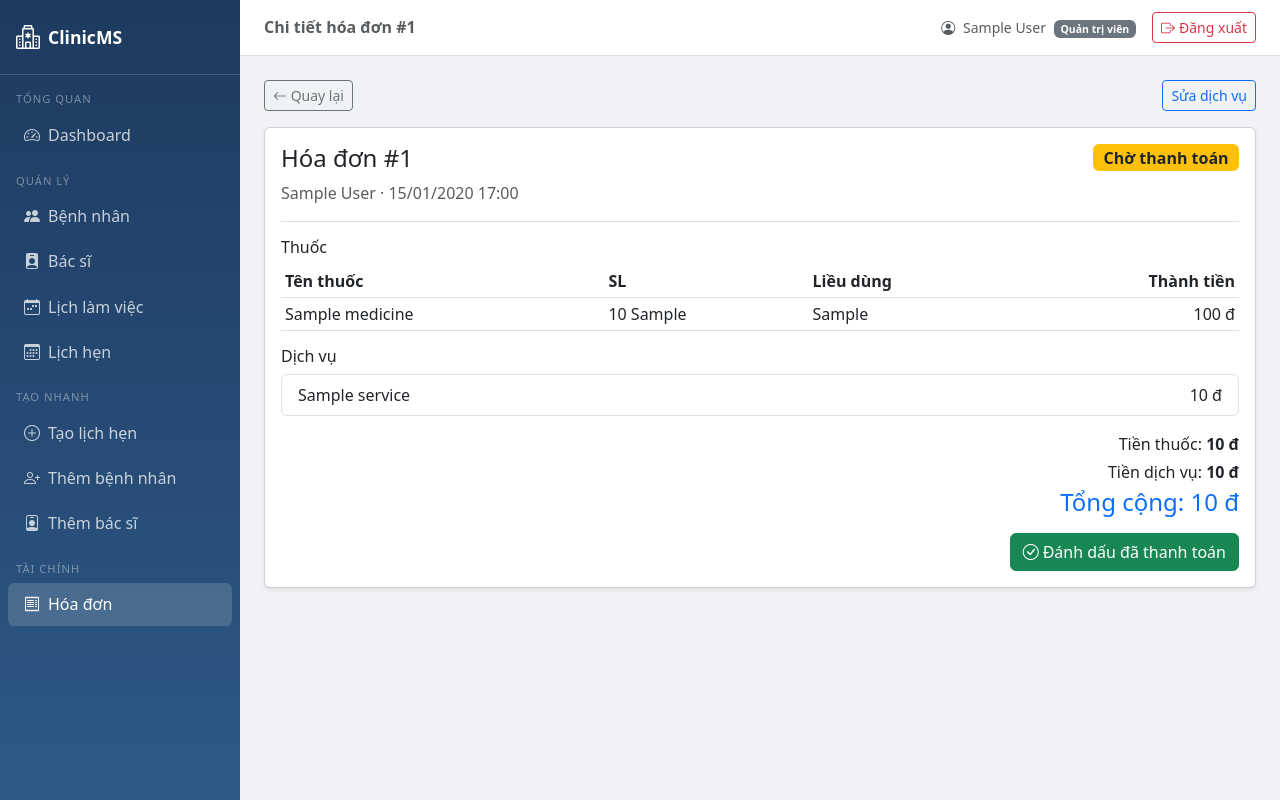
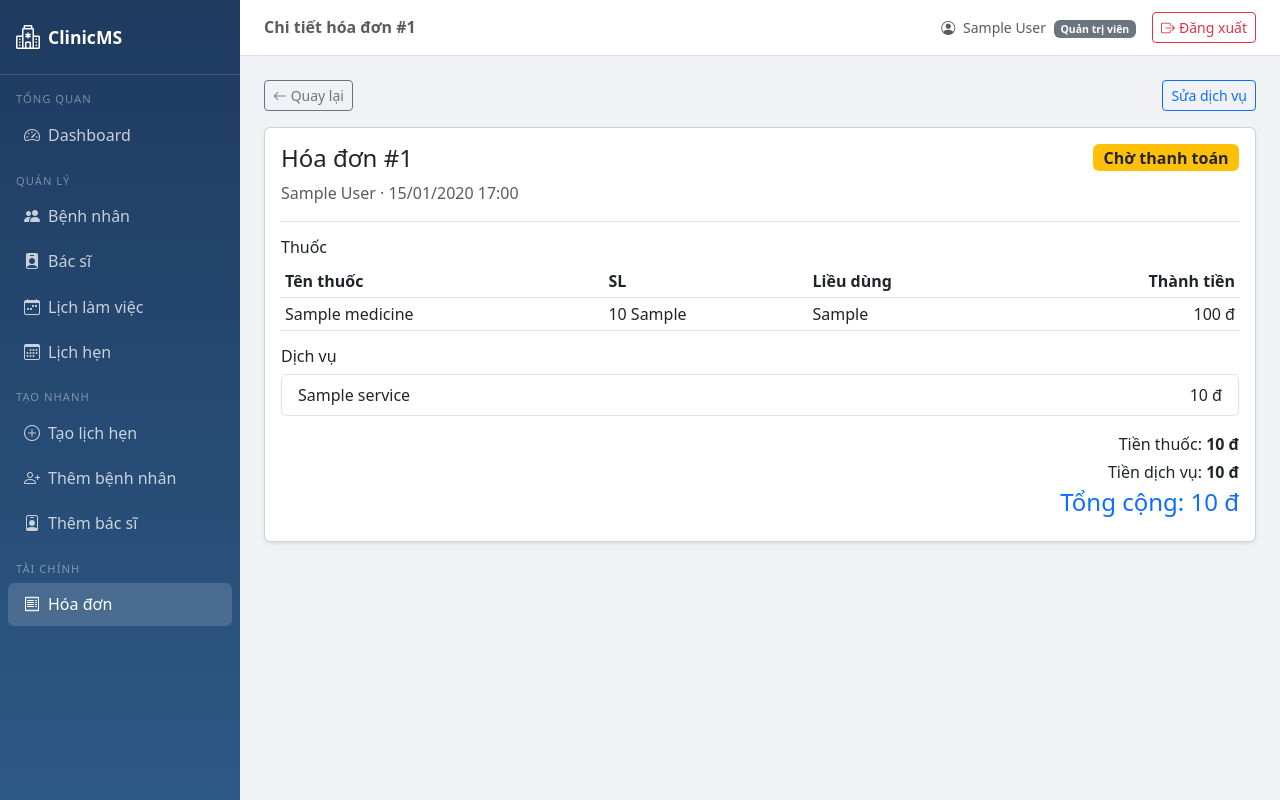
Before and after one commit to namh24667-bit/quan-ly-phong-kham, a Django app: page /billing/1/ in a window 1280 px wide. Run offline with Django 5.2, Linux system fonts and the light colour scheme; a user stored in the database is signed in; tables that the repository leaves empty hold one stand-in row (values such as "Sample post").

Commit message:
Update paid invoice UI restrictions

```diff
--- a/templates/appointments/appointment_detail.html
+++ b/templates/appointments/appointment_detail.html
@@ -12,7 +12,9 @@
                 <p><strong>Chẩn đoán:</strong> {{ appointment.medical_record.diagnosis }}</p>
                 <p><strong>Điều trị:</strong> {{ appointment.medical_record.treatment }}</p>
                 {% if appointment.status == 'checked_in' %}
+                {% if appointment.medical_record.invoice.status != 'Paid' %}
                 {% if is_admin or is_doctor %}<a href="{% url 'appointments:medical_record_update' appointment.medical_record.pk %}" class="btn btn-outline-primary btn-sm">Sửa hồ sơ và đơn thuốc</a>{% endif %}
+                {% endif %}
                 {% endif %}
                 {% if appointment.medical_record.invoice %}<a href="{% url 'billing:detail' appointment.medical_record.invoice.pk %}" class="btn btn-outline-success btn-sm">Xem hóa đơn</a>{% endif %}
             </div>
--- a/templates/billing/invoice_detail.html
+++ b/templates/billing/invoice_detail.html
@@ -8,6 +8,6 @@
 <h6>Thuốc</h6><table class="table table-sm"><thead><tr><th>Tên thuốc</th><th>SL</th><th>Liều dùng</th><th class="text-end">Thành tiền</th></tr></thead><tbody>{% for item in invoice.medical_record.prescriptions.all %}<tr><td>{{ item.medicine.name }}</td><td>{{ item.quantity }} {{ item.medicine.unit }}</td><td>{{ item.dosage }}</td><td class="text-end">{{ item.amount|floatformat:0 }} đ</td></tr>{% empty %}<tr><td colspan="4" class="text-muted">Không có thuốc.</td></tr>{% endfor %}</tbody></table>
 <h6>Dịch vụ</h6><ul class="list-group mb-3">{% for service in invoice.services.all %}<li class="list-group-item d-flex justify-content-between"><span>{{ service.name }}</span><span>{{ service.price|floatformat:0 }} đ</span></li>{% empty %}<li class="list-group-item text-muted">Không có dịch vụ.</li>{% endfor %}</ul>
 <div class="text-end"><p class="mb-1">Tiền thuốc: <strong>{{ invoice.medicine_total|floatformat:0 }} đ</strong></p><p class="mb-1">Tiền dịch vụ: <strong>{{ invoice.service_total|floatformat:0 }} đ</strong></p><h4 class="text-primary">Tổng cộng: {{ invoice.total_amount|floatformat:0 }} đ</h4></div>
-{% if invoice.status == 'Pending' and is_admin_or_staff %}<form method="post" action="{% url 'billing:mark_paid' invoice.pk %}" class="text-end mt-3">{% csrf_token %}<button class="btn btn-success" onclick="return confirm('Xác nhận đã thu tiền?')"><i class="bi bi-check-circle me-1"></i>Đánh dấu đã thanh toán</button></form>{% endif %}
+{% if invoice.status == 'Pending' and invoice.medical_record.appointment.status == 'done' and is_admin_or_staff %}<form method="post" action="{% url 'billing:mark_paid' invoice.pk %}" class="text-end mt-3">{% csrf_token %}<button class="btn btn-success" onclick="return confirm('Xác nhận đã thu tiền?')"><i class="bi bi-check-circle me-1"></i>Đánh dấu đã thanh toán</button></form>{% endif %}
 </div></div>
 {% endblock %}
```
